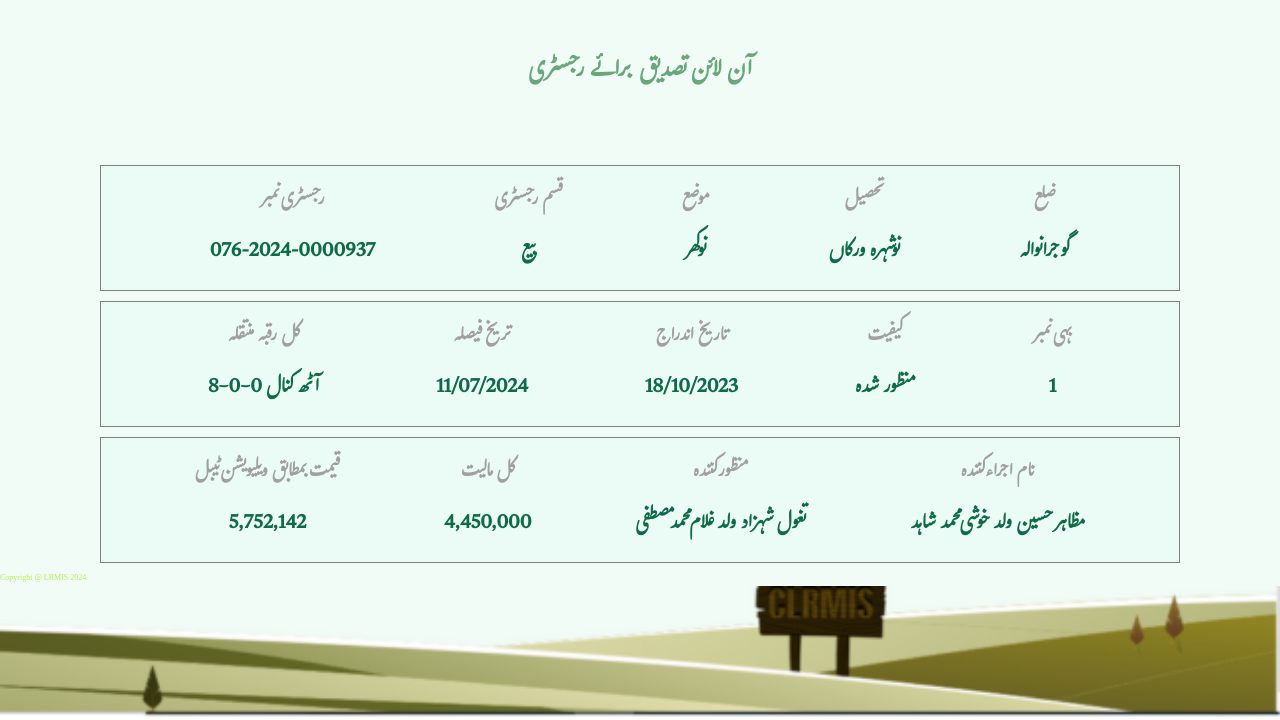
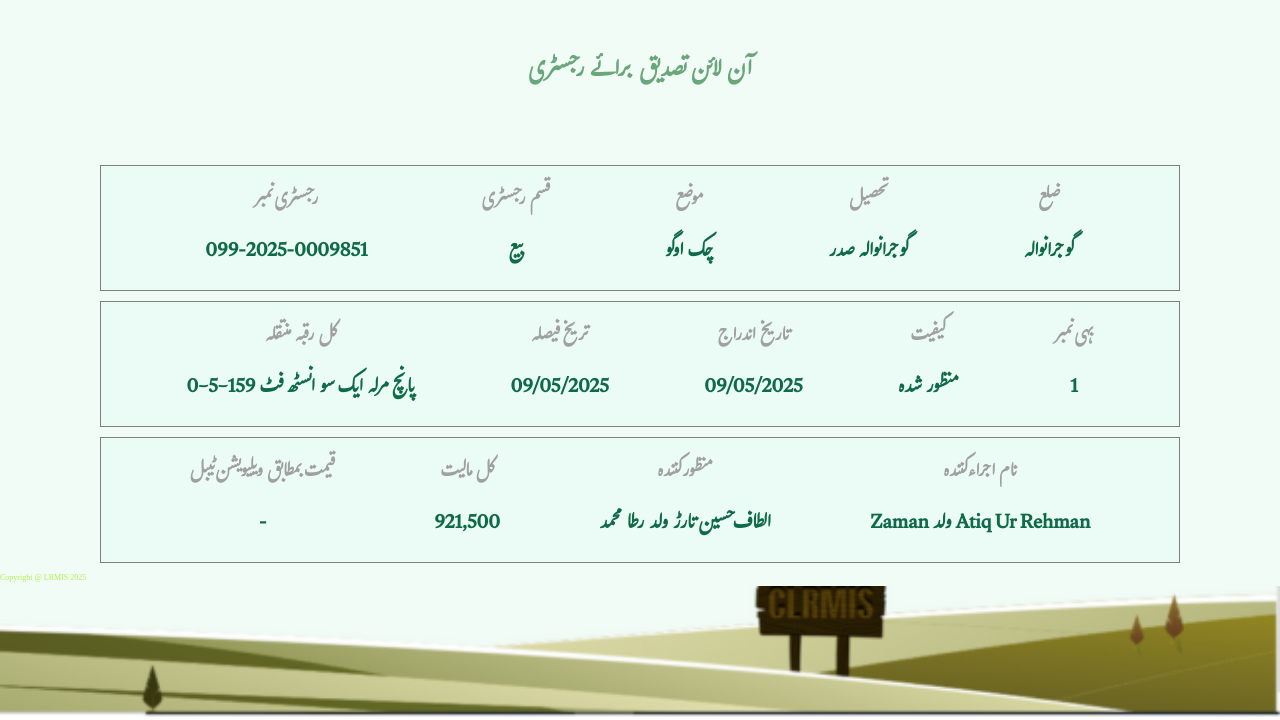
Before and after one commit to punjabzameen/185, a plain HTML site: page index.html in a window 1280 px wide. Shown: the part 80-800 px from the top of the page. Drawn offline with Linux system fonts and the light colour scheme.

Commit message:
Update index.html

```diff
--- a/index.html
+++ b/index.html
@@ -32,7 +32,7 @@
             <div class="item text1">
                 <h3>رجسٹری نمبر
                 </h3>
-                <p>076-2024-0000937
+                <p>099-2025-0009851
                 </p>
             </div>
             <div class="item text2"><h3>قسم رجسٹری
@@ -42,13 +42,13 @@
             <div class="item text3">
                 <h3>موضع
                 </h3>
-                <p>نوکھر
+                <p>چک اوگو
                 </p>
             </div>
             <div class="item text4">
                 <h3>تحصیل
                 </h3>
-                <p>نوشہرہ ورکاں
+                <p>گوجرانوالہ صدر
                 </p>
             </div>
             <div class="item text5">
@@ -63,18 +63,18 @@
             <div class="item text1">
                 <h3>کل رقبہ منتقلہ
                 </h3>
-                <p>8-0-0 آٹھ کنال
+                <p>0-5-159 پانچ مرلہ ایک سو انسٹھ فٹ
                 </p>
             </div>
             <div class="item text2"><h3>تریخ فیصلہ
 
             </h3>
-            <p>11/07/2024
+            <p>09/05/2025
             </p></div>
             <div class="item text3">
                 <h3>تاریخ اندراج
                 </h3>
-                <p>18/10/2023
+                <p>09/05/2025
                 </p>
             </div>
             <div class="item text4">
@@ -95,23 +95,23 @@
             <div class="item text1">
                 <h3>قیمت بمطابق ویلیویشن ٹیبل
                 </h3>
-                <p>5,752,142
+                <p>-
                 </p>
             </div>
             <div class="item text2"><h3>کل مالیت
             </h3>
-            <p>4,450,000
+            <p>921,500
             </p></div>
             <div class="item text3">
                 <h3>منظور کنندہ
                 </h3>
-                <p>تغول شہزاد ولد غلام محمد مصطفی
+                <p>الطاف حسین تارڑ ولد رطا محمد
                 </p>
             </div>
             <div class="item text4">
                 <h3>نام اجراء کنندہ
                 </h3>
-                <p>مظاہر حسین ولد خوشی محمد شاہد
+                <p>Zaman ولد Atiq Ur Rehman
                 </p>
             </div>
 
@@ -120,11 +120,12 @@
     </section>
     <!-- ----------------- Inage section------------------ -->
      <div class="bottom_img">
-        Copyright @ LRMIS 2024
+        Copyright @ LRMIS 2025
 
      </div>
      <!-- <div class="main">
     </div> -->
 
 </body>
+
 </html>
```
